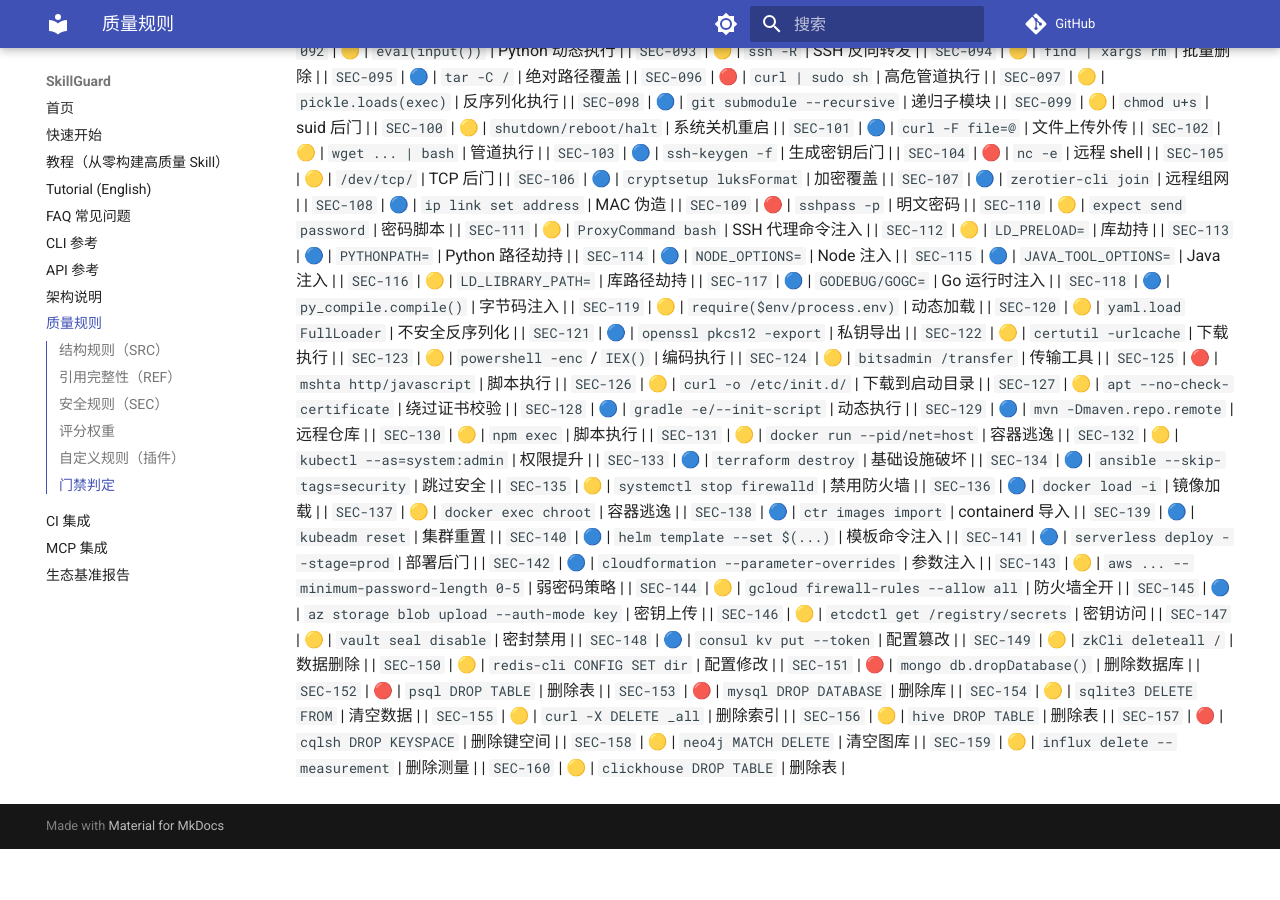
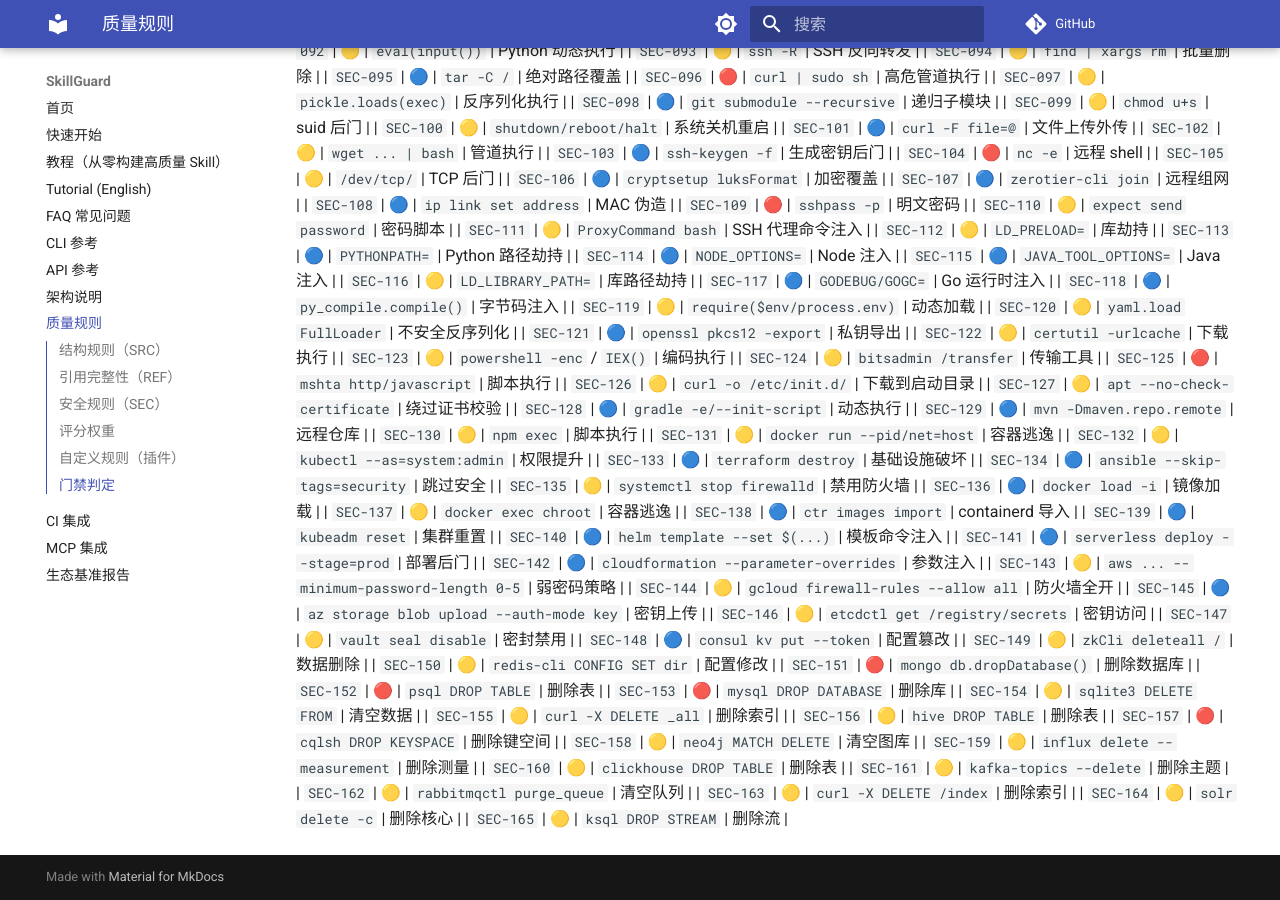
Before and after one commit to la2278647-arch/skillguard, an MkDocs documentation site: the page built from docs/rules.md, in a window 1280 px wide and 900 px high, scrolled down 3520 px. Built offline with MkDocs 1.6.1 and Material for MkDocs 9.7.7, drawn with Linux system fonts in a browser that asks for light colours; comment, search, counter and statistics services are not loaded; before the commit the page ends 4369 px from its top, so only the background shows below that.

Commit message:
docs: sync rule count to 165 + rules.md SEC-161..165

```diff
--- a/docs/rules.md
+++ b/docs/rules.md
@@ -210,3 +210,8 @@ passed = (无 ERROR 检查) 且 (无失败测试) 且 (综合评分 ≥ threshol
 | `SEC-158` | 🟡 | `neo4j MATCH DELETE` | 清空图库 |
 | `SEC-159` | 🟡 | `influx delete --measurement` | 删除测量 |
 | `SEC-160` | 🟡 | `clickhouse DROP TABLE` | 删除表 |
+| `SEC-161` | 🟡 | `kafka-topics --delete` | 删除主题 |
+| `SEC-162` | 🟡 | `rabbitmqctl purge_queue` | 清空队列 |
+| `SEC-163` | 🟡 | `curl -X DELETE /index` | 删除索引 |
+| `SEC-164` | 🟡 | `solr delete -c` | 删除核心 |
+| `SEC-165` | 🟡 | `ksql DROP STREAM` | 删除流 |
```
Also changed, not shown: README.en.md (+1 -1 lines), README.md (+1 -1 lines).
